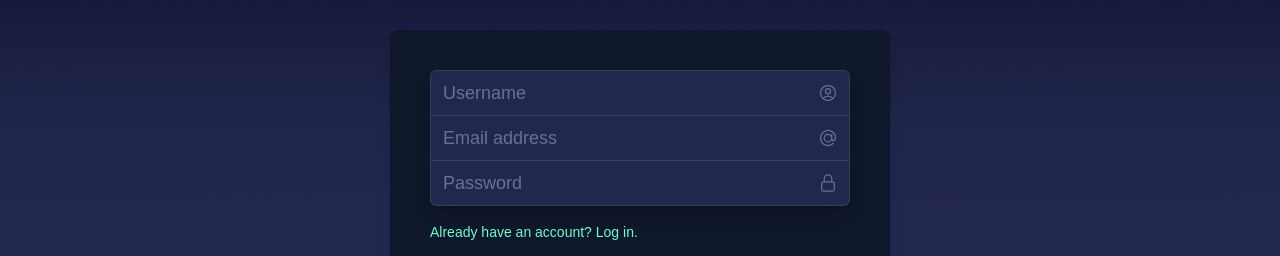
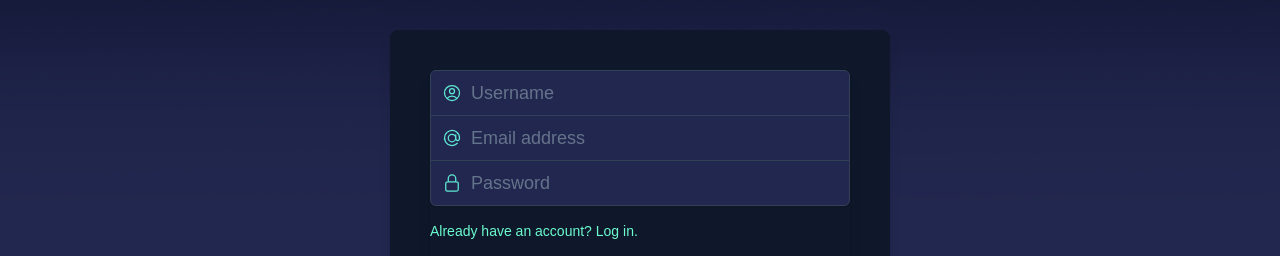
Before and after one commit to kristafrancis/book-nook-v2, a React (Create React App) app in the folder client/: page /signup in a window 1280 px wide. Shown: the part 478-734 px from the top of the page. Built offline with nearby package versions, Linux system fonts and the light colour scheme.

Commit message:
edit icons in login & signup

```diff
--- a/client/src/components/SignupForm.js
+++ b/client/src/components/SignupForm.js
@@ -55,6 +55,22 @@ const Signup = () => {
           <input type="hidden" name="remember" value="true"></input>{" "}
           <div className="-space-y-px rounded-md shadow-lg">
             <div class="relative rounded-md shadow-sm">
+              <div class="pointer-events-none absolute inset-y-0 left-0 flex items-center pl-3">
+                <svg
+                  xmlns="http://www.w3.org/2000/svg"
+                  fill="none"
+                  viewBox="0 0 24 24"
+                  stroke-width="1.5"
+                  stroke="currentColor"
+                  className="w-5 h-auto text-teal-300"
+                >
+                  <path
+                    stroke-linecap="round"
+                    stroke-linejoin="round"
+                    d="M17.982 18.725A7.488 7.488 0 0012 15.75a7.488 7.488 0 00-5.982 2.975m11.963 0a9 9 0 10-11.963 0m11.963 0A8.966 8.966 0 0112 21a8.966 8.966 0 01-5.982-2.275M15 9.75a3 3 0 11-6 0 3 3 0 016 0z"
+                  />
+                </svg>
+              </div>
               <label For="Username" className="sr-only">
                 Username
               </label>
@@ -65,29 +81,28 @@ const Signup = () => {
                 onChange={handleInputChange}
                 value={formState.username}
                 required
-                className="relative block w-full appearance-none rounded-none rounded-t-md bg-[#22274f] border border-slate-700
-                px-3 py-2 text-sm md:text-lg text-gray-200 placeholder-slate-500 focus:z-10 focus:border-indigo-500 focus:outline-non
+                className="block w-full appearance-none rounded-none rounded-t-md bg-[#22274f] border border-slate-700
+                pl-10 pr-3 py-2 text-sm md:text-lg text-gray-200 placeholder-slate-500 focus:z-10 focus:border-indigo-500 focus:outline-non
                 focus:ring-indigo-500"
                 placeholder="Username"
               ></input>
-              <div class="pointer-events-none absolute inset-y-0 right-0 flex items-center pr-3">
+            </div>
+            <div class="relative rounded-md shadow-sm">
+              <div class="pointer-events-none absolute inset-y-0 left-0 flex items-center pl-3">
                 <svg
                   xmlns="http://www.w3.org/2000/svg"
                   fill="none"
                   viewBox="0 0 24 24"
                   stroke-width="1.5"
                   stroke="currentColor"
-                  className="w-5 h-auto text-slate-500"
+                  className="w-5 h-auto text-teal-300"
                 >
                   <path
                     stroke-linecap="round"
-                    stroke-linejoin="round"
-                    d="M17.982 18.725A7.488 7.488 0 0012 15.75a7.488 7.488 0 00-5.982 2.975m11.963 0a9 9 0 10-11.963 0m11.963 0A8.966 8.966 0 0112 21a8.966 8.966 0 01-5.982-2.275M15 9.75a3 3 0 11-6 0 3 3 0 016 0z"
+                    d="M16.5 12a4.5 4.5 0 11-9 0 4.5 4.5 0 019 0zm0 0c0 1.657 1.007 3 2.25 3S21 13.657 21 12a9 9 0 10-2.636 6.364M16.5 12V8.25"
                   />
                 </svg>
               </div>
-            </div>
-            <div class="relative rounded-md shadow-sm">
               <label For="email-address" className="sr-only">
                 Email address
               </label>
@@ -98,49 +113,19 @@ const Signup = () => {
                 onChange={handleInputChange}
                 value={formState.email}
                 required
-                className="relative block w-full appearance-none rounded-none bg-[#22274f] border border-slate-700 px-3 py-2 text-sm md:text-lg text-gray-200 placeholder-slate-500 focus:z-10 focus:border-indigo-500 focus:outline-none focus:ring-indigo-500"
+                className="block w-full appearance-none rounded-none bg-[#22274f] border border-slate-700 pl-10 pr-3 py-2 text-sm md:text-lg text-gray-200 placeholder-slate-500 focus:z-10 focus:border-indigo-500 focus:outline-none focus:ring-indigo-500"
                 placeholder="Email address"
               ></input>
-              <div class="pointer-events-none absolute inset-y-0 right-0 flex items-center pr-3">
-                <svg
-                  xmlns="http://www.w3.org/2000/svg"
-                  fill="none"
-                  viewBox="0 0 24 24"
-                  stroke-width="1.5"
-                  stroke="currentColor"
-                  className="w-5 h-auto text-slate-500"
-                >
-                  <path
-                    stroke-linecap="round"
-                    d="M16.5 12a4.5 4.5 0 11-9 0 4.5 4.5 0 019 0zm0 0c0 1.657 1.007 3 2.25 3S21 13.657 21 12a9 9 0 10-2.636 6.364M16.5 12V8.25"
-                  />
-                </svg>
-              </div>
             </div>
-            <div>
-              <label For="password" className="sr-only">
-                Password
-              </label>
-
-              <div class="relative rounded-md shadow-sm">
-                <input
-                  id="password"
-                  name="password"
-                  type="password"
-                  onChange={handleInputChange}
-                  value={formState.password}
-                  required
-                  className="relative block w-full appearance-none rounded-none rounded-b-md bg-[#22274f] border border-slate-700 px-3 py-2 text-sm md:text-lg text-gray-200 placeholder-slate-500 focus:z-10 focus:border-indigo-500 focus:outline-none focus:ring-indigo-500"
-                  placeholder="Password"
-                ></input>
-                <div class="pointer-events-none absolute inset-y-0 right-0 flex items-center pr-3">
+            <div class="relative rounded-md shadow-sm">
+              <div class="pointer-events-none absolute inset-y-0 left-0 flex items-center pl-3">
                   <svg
                     xmlns="http://www.w3.org/2000/svg"
                     fill="none"
                     viewBox="0 0 24 24"
                     stroke-width="1.5"
                     stroke="currentColor"
-                    className="w-5 h-auto text-slate-500"
+                    className="w-5 h-auto text-teal-300"
                   >
                     <path
                       stroke-linecap="round"
@@ -149,9 +134,20 @@ const Signup = () => {
                     />
                   </svg>
                 </div>
-              </div>
+              <label For="password" className="sr-only">
+                Password
+              </label>
+                <input
+                  id="password"
+                  name="password"
+                  type="password"
+                  onChange={handleInputChange}
+                  value={formState.password}
+                  required
+                  className="block w-full appearance-none rounded-none rounded-b-md bg-[#22274f] border border-slate-700 pl-10 pr-3 py-2 text-sm md:text-lg text-gray-200 placeholder-slate-500 focus:z-10 focus:border-indigo-500 focus:outline-none focus:ring-indigo-500"
+                  placeholder="Password"
+                ></input>
             </div>
-          </div>
           <div className="flex items-center justify-between">
             <div className="text-sm pt-4 pb-6">
               <a href="/login" className="font-medium">
@@ -178,6 +174,7 @@ const Signup = () => {
               Sign up
             </button>
           </div>
+          </div>
         </form>
         {/* END SIGNUP FORM */}
       </div>
--- a/client/src/pages/Login.js
+++ b/client/src/pages/Login.js
@@ -60,12 +60,27 @@ const Login = () => {
           method="POST"
           onSubmit={handleFormSubmit}
         >
+          <div className="rounded-md shadow-lg">
+          <label for="email-address" className="sr-only">
+            Email address
+          </label>
           <input type="hidden" name="remember" value="true"></input>{" "}
-          <div className="rounded-md shadow-lg">
             <div class="relative rounded-md shadow-sm">
-              <label for="email-address" className="sr-only">
-                Email address
-              </label>
+              <div class="pointer-events-none absolute inset-y-0 left-0 flex items-center pl-3">
+                <svg
+                  xmlns="http://www.w3.org/2000/svg"
+                  fill="none"
+                  viewBox="0 0 24 24"
+                  stroke-width="1.5"
+                  stroke="currentColor"
+                  className="w-5 h-auto text-teal-300"
+                >
+                  <path
+                    stroke-linecap="round"
+                    d="M16.5 12a4.5 4.5 0 11-9 0 4.5 4.5 0 019 0zm0 0c0 1.657 1.007 3 2.25 3S21 13.657 21 12a9 9 0 10-2.636 6.364M16.5 12V8.25"
+                  />
+                </svg>
+              </div>
               <input
                 id="email-address"
                 name="email"
@@ -74,26 +89,27 @@ const Login = () => {
                 required
                 onChange={handleInputChange}
                 value={formState.email}
-                className="relative block w-full appearance-none rounded-none rounded-t-md bg-[#22274f] border border-slate-700 px-3 py-2 text-sm md:text-lg text-gray-200 placeholder-slate-500 focus:z-10 focus:border-indigo-500 focus:outline-none focus:ring-indigo-500"
+                className="block w-full appearance-none rounded-none rounded-t-md bg-[#22274f] border border-slate-700 pl-10 pr-3 py-2 text-sm md:text-lg text-gray-200 placeholder-slate-500 focus:z-10 focus:border-indigo-500 focus:outline-none focus:ring-indigo-500"
                 placeholder="Email address"
               ></input>
-              <div class="pointer-events-none absolute inset-y-0 right-0 flex items-center pr-3">
+            </div>
+            <div class="relative rounded-md shadow-sm">
+              <div class="pointer-events-none absolute inset-y-0 left-0 flex items-center pl-3">
                 <svg
                   xmlns="http://www.w3.org/2000/svg"
                   fill="none"
                   viewBox="0 0 24 24"
                   stroke-width="1.5"
                   stroke="currentColor"
-                  className="w-5 h-auto text-slate-500"
+                  className="w-5 h-auto text-teal-300"
                 >
                   <path
                     stroke-linecap="round"
-                    d="M16.5 12a4.5 4.5 0 11-9 0 4.5 4.5 0 019 0zm0 0c0 1.657 1.007 3 2.25 3S21 13.657 21 12a9 9 0 10-2.636 6.364M16.5 12V8.25"
+                    stroke-linejoin="round"
+                    d="M16.5 10.5V6.75a4.5 4.5 0 10-9 0v3.75m-.75 11.25h10.5a2.25 2.25 0 002.25-2.25v-6.75a2.25 2.25 0 00-2.25-2.25H6.75a2.25 2.25 0 00-2.25 2.25v6.75a2.25 2.25 0 002.25 2.25z"
                   />
                 </svg>
               </div>
-            </div>
-            <div class="relative rounded-md shadow-sm">
               <label for="password" className="sr-only">
                 Password
               </label>
@@ -105,25 +121,9 @@ const Login = () => {
                 required
                 onChange={handleInputChange}
                 value={formState.password}
-                className="relative block w-full appearance-none rounded-none rounded-b-md bg-[#22274f] border border-slate-700 px-3 py-2 text-sm md:text-lg text-gray-200 placeholder-slate-500 focus:z-10 focus:border-indigo-500 focus:outline-none focus:ring-indigo-500"
+                className="block w-full appearance-none rounded-none rounded-b-md bg-[#22274f] border border-slate-700 pl-10 pr-3 py-2 text-sm md:text-lg text-gray-200 placeholder-slate-500 focus:z-10 focus:border-indigo-500 focus:outline-none focus:ring-indigo-500"
                 placeholder="Password"
               ></input>
-              <div class="pointer-events-none absolute inset-y-0 right-0 flex items-center pr-3">
-                <svg
-                  xmlns="http://www.w3.org/2000/svg"
-                  fill="none"
-                  viewBox="0 0 24 24"
-                  stroke-width="1.5"
-                  stroke="currentColor"
-                  className="w-5 h-auto text-slate-500"
-                >
-                  <path
-                    stroke-linecap="round"
-                    stroke-linejoin="round"
-                    d="M16.5 10.5V6.75a4.5 4.5 0 10-9 0v3.75m-.75 11.25h10.5a2.25 2.25 0 002.25-2.25v-6.75a2.25 2.25 0 00-2.25-2.25H6.75a2.25 2.25 0 00-2.25 2.25v6.75a2.25 2.25 0 002.25 2.25z"
-                  />
-                </svg>
-              </div>
             </div>
           </div>
           <div className="flex items-center justify-between">
--- a/client/src/pages/Search.js
+++ b/client/src/pages/Search.js
@@ -103,7 +103,7 @@ const Search = () => {
 						<div className="relative">
 							<div className="pointer-events-none absolute inset-y-0 left-0 flex items-center pl-3">
 								<svg
-									className="h-5 w-5 text-gray-300"
+									className="h-5 w-5 text-teal-300"
 									xmlns="http://www.w3.org/2000/svg"
 									viewBox="0 0 20 20"
 									fill="currentColor"
@@ -121,7 +121,7 @@ const Search = () => {
 								value={searchInput}
 								onChange={(e) => setSearchInput(e.target.value)}
 								type="text"
-								className="block w-full rounded-md  bg-slate-900 border border-slate-600 text-gray-200 placeholder-slate-500 mt-2 mb-4 py-2 pl-10 pr-3 text-sm focus:border-indigo-500 focus:text-gray-200 focus:placeholder-gray-400 focus:outline-none focus:ring-1 focus:ring-indigo-500 sm:text-2xl"
+								className="block w-full rounded-md bg-slate-900 border border-slate-600 text-gray-200 placeholder-slate-500 mt-2 mb-4 py-2 pl-10 pr-3 text-sm focus:border-indigo-500 focus:text-gray-200 focus:placeholder-gray-400 focus:outline-none focus:ring-1 focus:ring-indigo-500 sm:text-2xl"
 								placeholder="Search"
 							></input>
 						</div>
```
